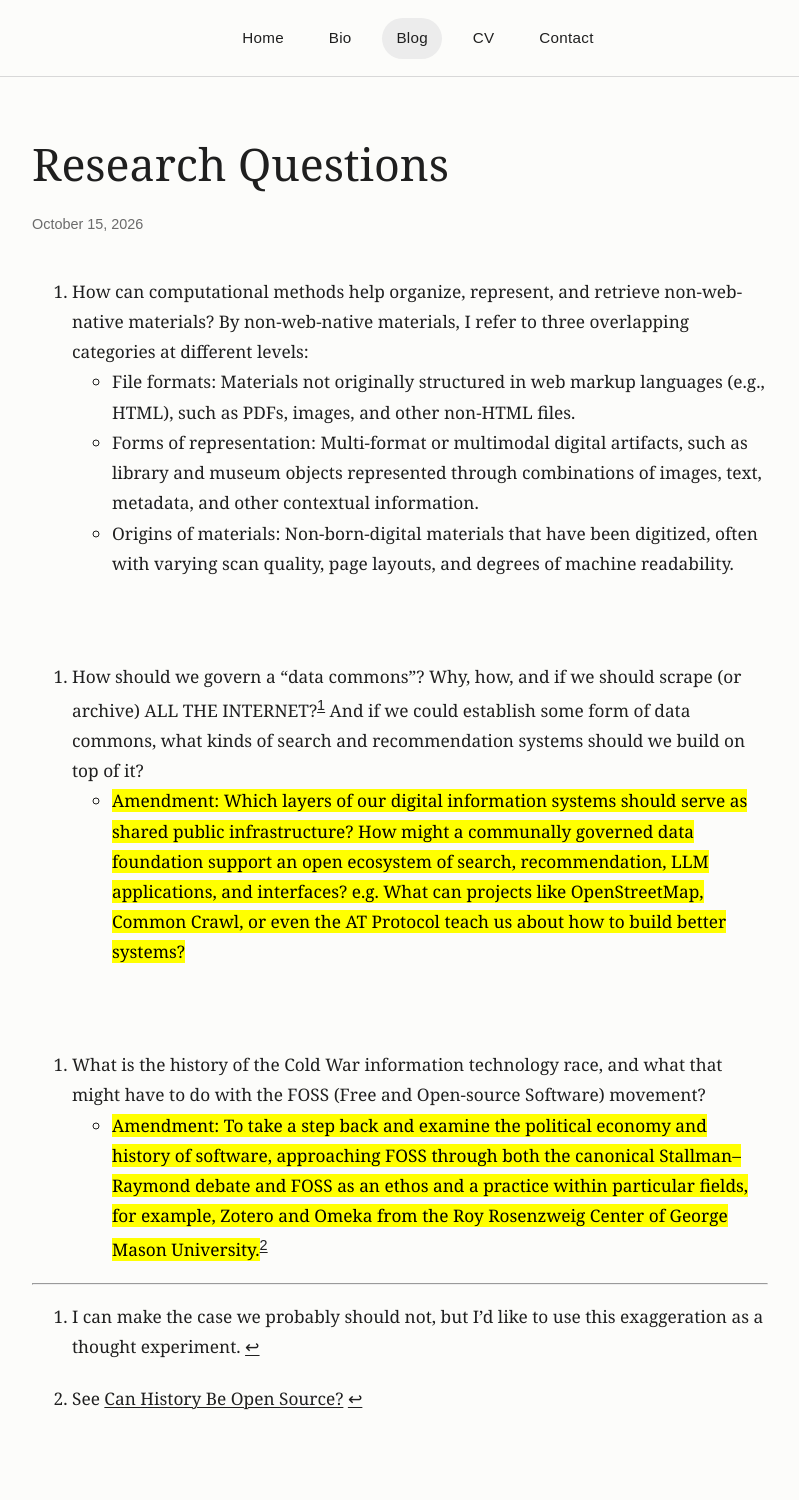
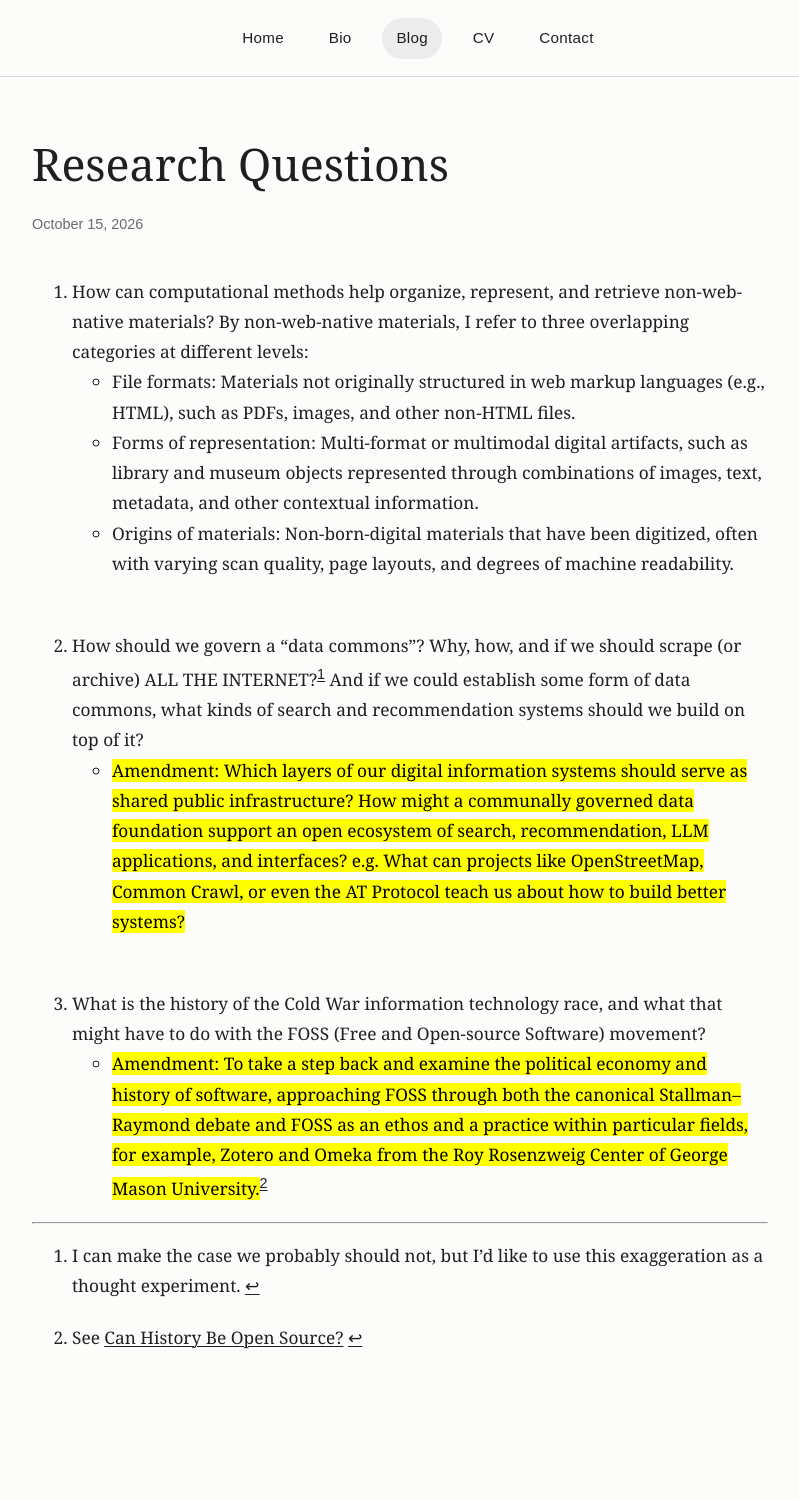
Before and after one commit to f-a-shen/personal-bio-host, a Jekyll site: the page built from _posts/2026-10-15-research-questions.md, in a window 1280 px wide. Shown: the whole page, without its empty margins (222-1021 px from the left). Built offline with Jekyll 4.4.1, drawn with Linux system fonts in a browser that asks for light colours; after the commit the page ends 1439 px from its top, so only the background shows below that.

Commit message:
Update fix formatting for research questions

```diff
--- a/_posts/2026-10-15-research-questions.md
+++ b/_posts/2026-10-15-research-questions.md
@@ -10,12 +10,14 @@ By non-web-native materials, I refer to three overlapping categories at differen
 - File formats: Materials not originally structured in web markup languages (e.g., HTML), such as PDFs, images, and other non-HTML files.
 - Forms of representation: Multi-format or multimodal digital artifacts, such as library and museum objects represented through combinations of images, text, metadata, and other contextual information.
 - Origins of materials: Non-born-digital materials that have been digitized, often with varying scan quality, page layouts, and degrees of machine readability.
-<div class="story-break" aria-hidden="true"></div>
+    <br>
 
+    <br>
 2. How should we govern a “data commons”? Why, how, and if we should scrape (or archive) ALL THE INTERNET?[^note] And if we could establish some form of data commons, what kinds of search and recommendation systems should we build on top of it?
 - <mark>Amendment: Which layers of our digital information systems should serve as shared public infrastructure? How might a communally governed data foundation support an open ecosystem of search, recommendation, LLM applications, and interfaces? e.g. What can projects like OpenStreetMap, Common Crawl, or even the AT Protocol teach us about how to build better systems?</mark>
-<div class="story-break" aria-hidden="true"></div>
+    <br>
 
+    <br>
 3. What is the history of the Cold War information technology race, and what that might have to do with the FOSS (Free and Open-source Software) movement?
 - <mark>Amendment: To take a step back and examine the political economy and history of software, approaching FOSS through both the canonical Stallman–Raymond debate and FOSS as an ethos and a practice within particular fields, for example, Zotero and Omeka from the Roy Rosenzweig Center of George Mason University.</mark>[^note1]
 
```
